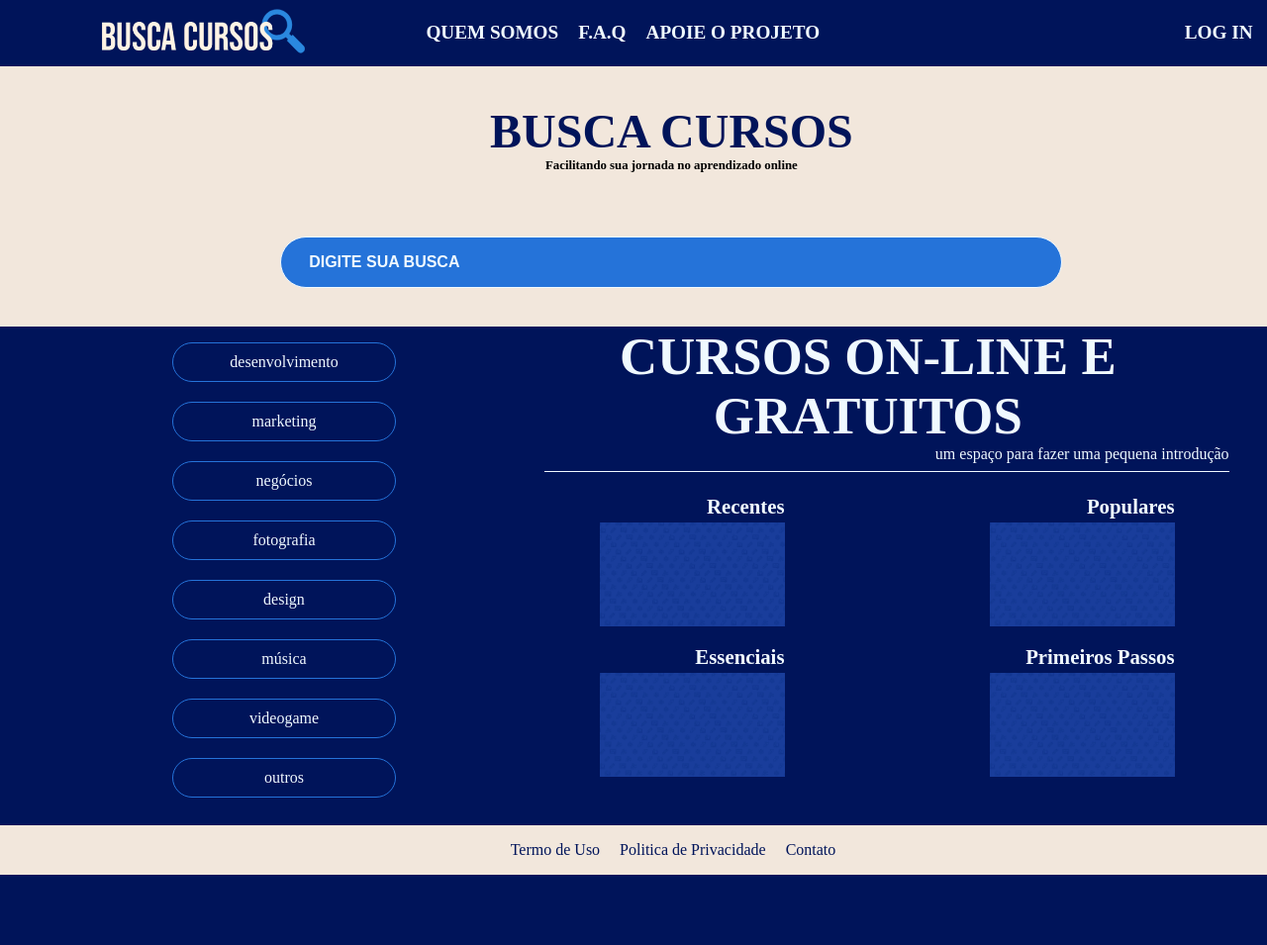
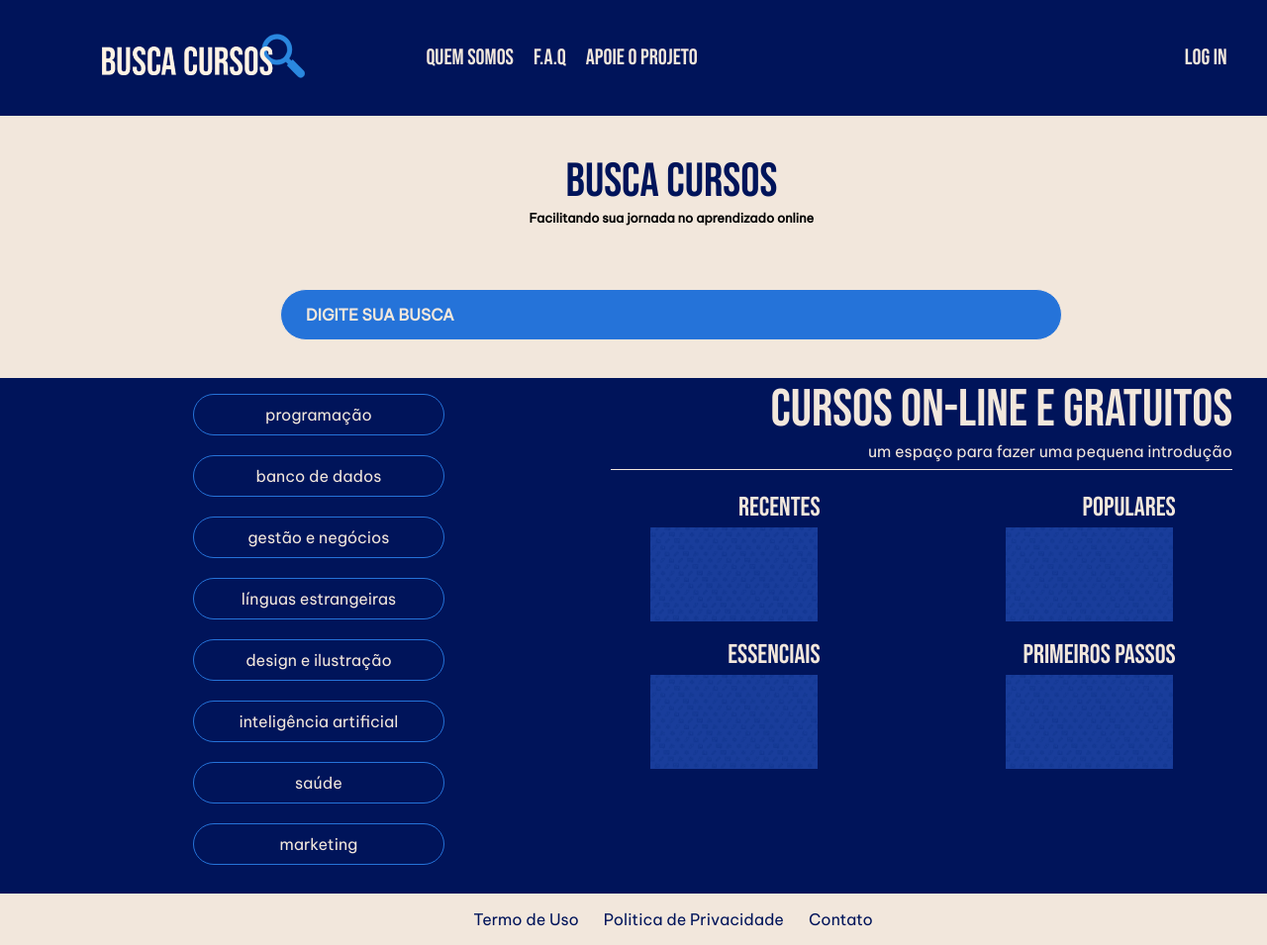
Before and after one commit to Gabidanety/ProjetoIntegrado_DSM, a PHP site: page / in a window 1280 px wide; the page is wider, and only the part inside the window is pictured. Shown: that part at 99% size. Before the commit the page ends 884 px from the top of that part, so only its background shows below. Run offline with PHP 8.4, Linux system fonts and the light colour scheme.

Commit message:
[style] Inserção de fontes

```diff
--- a/Css/styles.css
+++ b/Css/styles.css
@@ -1,14 +1,16 @@
 /* AQUI A O STYLES DA TELA RPINCIPAL, HEADER E FOOTER */
 
-/*
-Cores:
+@font-face {
+    font-family: bebas;
+    src: url(../fonts/BebasNeue-Regular.otf);
+    src: url(../fonts/BebasNeue-Regular.ttf);
+    font-weight: 700;
+}
 
-#00145A - azul escuro
-#2573D9 - azul normal
-#F0F9FF - branco
-#686461 - cinza
-#F2E7DC - branco bege
-*/
+@font-face {
+    font-family: vietnam;
+    src: url(/fonts/BeVietnamPro-Regular.ttf);
+}
 
 /* Variáveis de cores */
 :root {
@@ -18,12 +20,31 @@ Cores:
     --cinza: #686461;
     --branco-bege: #F2E7DC;
 }
+h1{
+    font-family: bebas;
+}
+h2{
+    font-family: bebas;
+}
+h3{
+    font-family: bebas;
+}
+h4{
+    font-family: bebas;
+}
+a{
+    font-family: vietnam;
+}
+p{
+    font-family: vietnam;
+}
+input{
+    font-family: vietnam;
+}
 
 body{
     margin: 0;
     padding: 0;
-    font-family: century gothic;
-    overflow-x: hidden;
     max-width: 100vw;
 }
 .div_container{
@@ -37,12 +58,13 @@ body{
 header{
     width: 100%;
     height: 20%;
-    background-color: var(--azul-escuro);
     display: flex;
     justify-content: space-between;
     align-items: center;
     padding: 0.5%;
-
+}
+main{
+    background-image: url(/assets/images/fundo_buscaCursos.jpg);
 }
 .div-logo{
     display: flex;
@@ -75,7 +97,7 @@ nav ul{
 }
 nav a{
     text-decoration: none;
-    color: var(--branco);
+    color: var(--branco-bege);
     font-size: 1.2rem;
     font-weight: 800;
 }
@@ -96,7 +118,7 @@ nav a:hover{
 
 .div-login a {
     text-decoration: none;
-    color: var(--branco);
+    color: var(--branco-bege);
     font-size: 1.2rem;
     font-weight: 900;
 }
@@ -137,8 +159,7 @@ nav a:hover{
 
 .div-titulo p{
     font-size: 0.8rem;
-    color: black;
-    font-weight: 800;
+    font-weight: 600;
     margin-top: 0;
 }
 
@@ -154,14 +175,14 @@ nav a:hover{
     width: 60%;
     height: 30px;
     padding: 10px;
-    border: 1px solid var(--branco);
+    border: 1px solid var(--branco-bege);
     border-radius: 2.0rem;
     font-size: 1.0rem;
     background-color: var(--azul-normal);
 }
 
 .div-search input[type="text"]::placeholder {
-    color: var(--branco);
+    color: var(--branco-bege);
     font-weight: 600;
 }
 /*
@@ -180,13 +201,13 @@ CAMPO CATEGORIA E CURSOS */
 
 /* Categorias */
 .div-categoria{
-    width: 40%;
+    width: 50%;
     height: 100%;
     display: flex;
     justify-content: center;
     align-items: center;
     background-color: var(--azul-escuro);
-    gap: 20px;
+    gap: 15px;
 }
 
 .div-categoria ul{
@@ -210,7 +231,7 @@ CAMPO CATEGORIA E CURSOS */
 
 .div-categoria a{
     text-decoration: none;
-   color: var(--branco);
+   color: var(--branco-bege);
     font-size: 1.0rem;
     font-weight: 500;
     text-transform: lowercase;
@@ -243,7 +264,7 @@ CAMPO CATEGORIA E CURSOS */
 
 .div-subTitle h2{
     font-size: 3.3rem;
-    color: var(--branco);
+    color: var(--branco-bege);
     font-weight: bold;
     margin-top: 0;
     margin-bottom: 0;
@@ -251,7 +272,7 @@ CAMPO CATEGORIA E CURSOS */
 }
 
 .div-subTitle p{
-    color: var(--branco);
+    color: var(--branco-bege);
     font-weight: 300;
     margin-top: 0;
     margin-bottom: 0;
@@ -261,7 +282,7 @@ CAMPO CATEGORIA E CURSOS */
 .div-subTitle hr{
     width: 80%;
     height: 1px;
-    background-color: var(--branco);
+    background-color: var(--branco-bege);
     border: none;
     padding-left: 10%;
 
@@ -271,7 +292,6 @@ CAMPO CATEGORIA E CURSOS */
 .div-cursos{
     width: 100%;
     height: 70%;
-    background-color: transparent;
 }
 
 
@@ -290,6 +310,7 @@ CAMPO CATEGORIA E CURSOS */
 .curso img{
     width: 50%;
     height: 100%;
+    padding-right: 20px;
 }
 .curso a{
     text-decoration: none;
@@ -298,23 +319,23 @@ CAMPO CATEGORIA E CURSOS */
 .curso img:hover{
     transform: scale(1.05);
     transition: 0.3s;
-    background-color: var(--branco);
+    background-color: var(--branco-bege);
     opacity: 0.8;
 }
 
 
-.curso h4{
-    color: var(--branco); /* Define a cor branca */
+.curso h3{
+    color: var(--branco-bege);
     margin: 0 auto; /* Centraliza verticalmente dentro do container */
     display: block; /* Garante que o elemento ocupe toda a largura disponível */
     text-align: end;
     width: 50%;
     padding-bottom: 1%;
-    font-size: 1.3rem;
+    font-size: 1.7rem;
+    padding-right: 15px;
     text-transform: capitalize;
 
 }
-
 
 /* FOOTER */
 footer{
@@ -330,11 +351,10 @@ footer{
 footer ul{
     list-style: none;
     display: flex;
-    gap: 20px;
+    gap: 25px;
 }
 footer a{
     text-decoration: none;
     color: var(--azul-escuro);
     font-size: 1.0rem;
-    font-weight: 300;
 }
--- a/index.html
+++ b/index.html
@@ -5,7 +5,7 @@
     <meta charset="UTF-8">
     <meta name="viewport" content="width=device-width, initial-scale=1.0">
     <title>BuscaCursos | Home</title>
-    <link rel="stylesheet" href="Css/styles.css">
+    <link rel="stylesheet" href="css/styles.css">
 </head>
 
 <body>
@@ -15,18 +15,18 @@
         <header>
             <div class="div-logo">
                 <a href="index.html">
-                    <img src="Assest/Image/logo_Busca.png" alt="Logo BuscaCursos">
+                    <img src="assets/images/logo_Busca.png" alt="Logo BuscaCursos">
                 </a>
             </div>
 
             <nav>
                 <ul>
-                    <li><a href="">QUEM SOMOS</a></li>
-                    <li><a href="">F.A.Q</a></li>
-                    <li><a href="">APOIE O PROJETO</a></li>
+                    <li><a href=""><h3>QUEM SOMOS</h3></a></li>
+                    <li><a href=""><h3>F.A.Q</h3></a></li>
+                    <li><a href=""><h3>APOIE O PROJETO</h3></a></li>
                 </ul>
                 <div class="div-login">
-                    <a href="">LOG IN</a>
+                    <a href=""><h3>LOG IN</h3></a>
                 </div>
             </nav>
         </header>
@@ -62,14 +62,14 @@
                 <div class="div-categoria">
 
                     <ul>
-                        <li><a href="">DESENVOLVIMENTO</a></li>
-                        <li><a href="">MARKETING</a></li>
-                        <li><a href="">NEGÓCIOS</a></li>
-                        <li><a href="">FOTOGRAFIA</a></li>
-                        <li><a href="">DESIGN</a></li>
-                        <li><a href="">MÚSICA</a></li>
-                        <li><a href="">VIDEOGAME</a></li>
-                        <li><a href="">OUTROS</a></li>
+                        <li><a href="">programação</a></li>
+                        <li><a href="">banco de dados</a></li>
+                        <li><a href="">gestão e negócios</a></li>
+                        <li><a href="">línguas estrangeiras</a></li>
+                        <li><a href="">design e ilustração</a></li>
+                        <li><a href="">inteligência artificial</a></li>
+                        <li><a href="">saúde</a></li>
+                        <li><a href="">marketing</a></li>
                     </ul>
 
                 </div>
@@ -95,16 +95,16 @@
 
                             <div class="curso">
                                 <a href="">
-                                    <h4>Recentes</h4>
-                                    <img src="/Assest/Image/fundo_buscaCursos.jpg" alt="">
+                                    <h3>Recentes</h3>
+                                    <img src="assets/images/fundo_buscaCursos.jpg" alt="">
                                 </a>
                             </div>
 
                             <div class="curso">
                                 <a href="">
-                                    <h4>Populares</h4>
+                                    <h3>Populares</h3>
 
-                                    <img src="/Assest/Image/fundo_buscaCursos.jpg" alt="">
+                                    <img src="assets/images/fundo_buscaCursos.jpg" alt="">
                                 </a>
                             </div>
                         </div>
@@ -114,15 +114,15 @@
 
                             <div class="curso">
                                 <a href="">
-                                    <h4> essenciais</h4>
-                                    <img src="/Assest/Image/fundo_buscaCursos.jpg" alt="">
+                                    <h3> essenciais</h3>
+                                    <img src="assets/images/fundo_buscaCursos.jpg" alt="">
                                 </a>
                             </div>
 
                             <div class="curso">
                                 <a href="">
-                                    <h4>primeiros passos</h4>
-                                    <img src="/Assest/Image/fundo_buscaCursos.jpg" alt="">
+                                    <h3>primeiros passos</h3>
+                                    <img src="assets/images/fundo_buscaCursos.jpg" alt="">
                                 </a>
                             </div>
                         </div>
```
Also changed, not shown: assets/images/Mídia.jpg (renamed from Assest/Image/Mídia.jpg), assets/images/fundo_buscaCursos.jpg (renamed from Assest/Image/fundo_buscaCursos.jpg), assets/images/logo_Busca.png (renamed from Assest/Image/logo_Busca.png), fonts/BeVietnamPro-Regular.ttf (added), fonts/BebasNeue-Regular.otf (added), fonts/BebasNeue-Regular.ttf (added).
